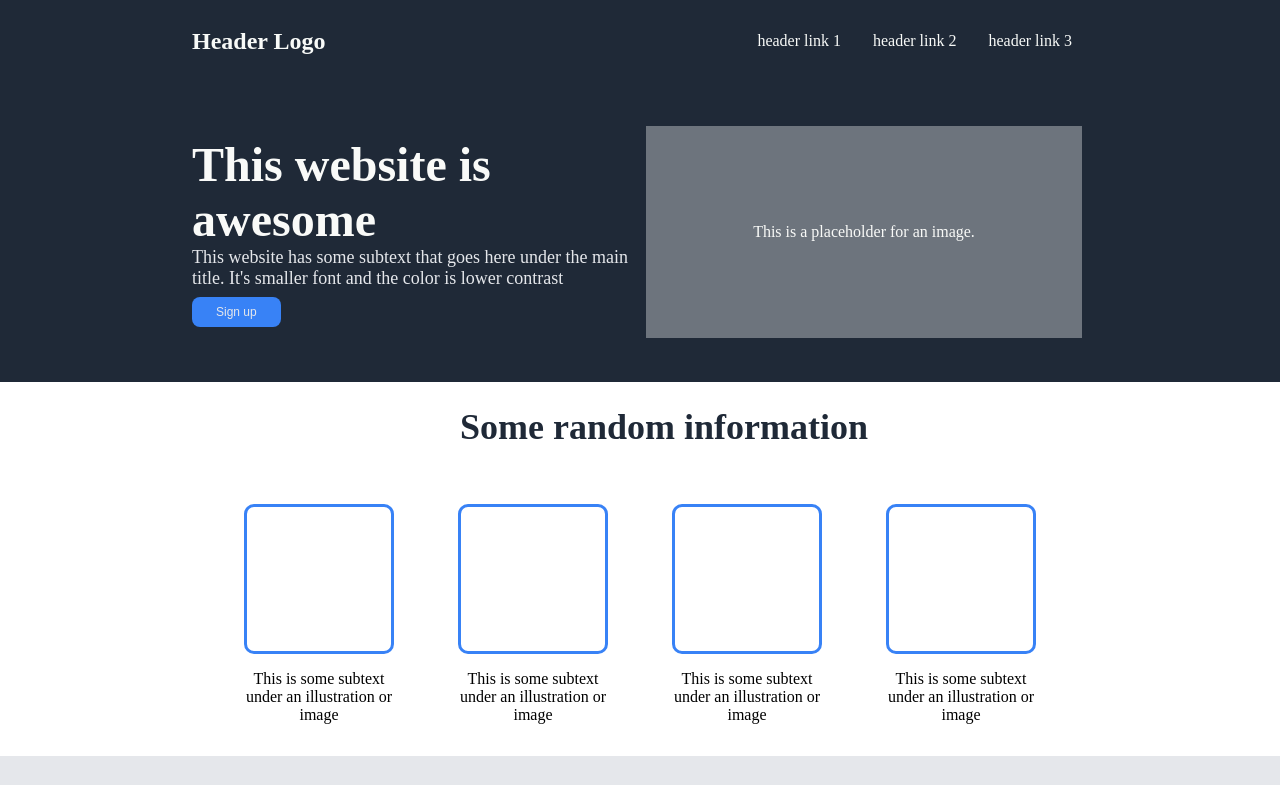
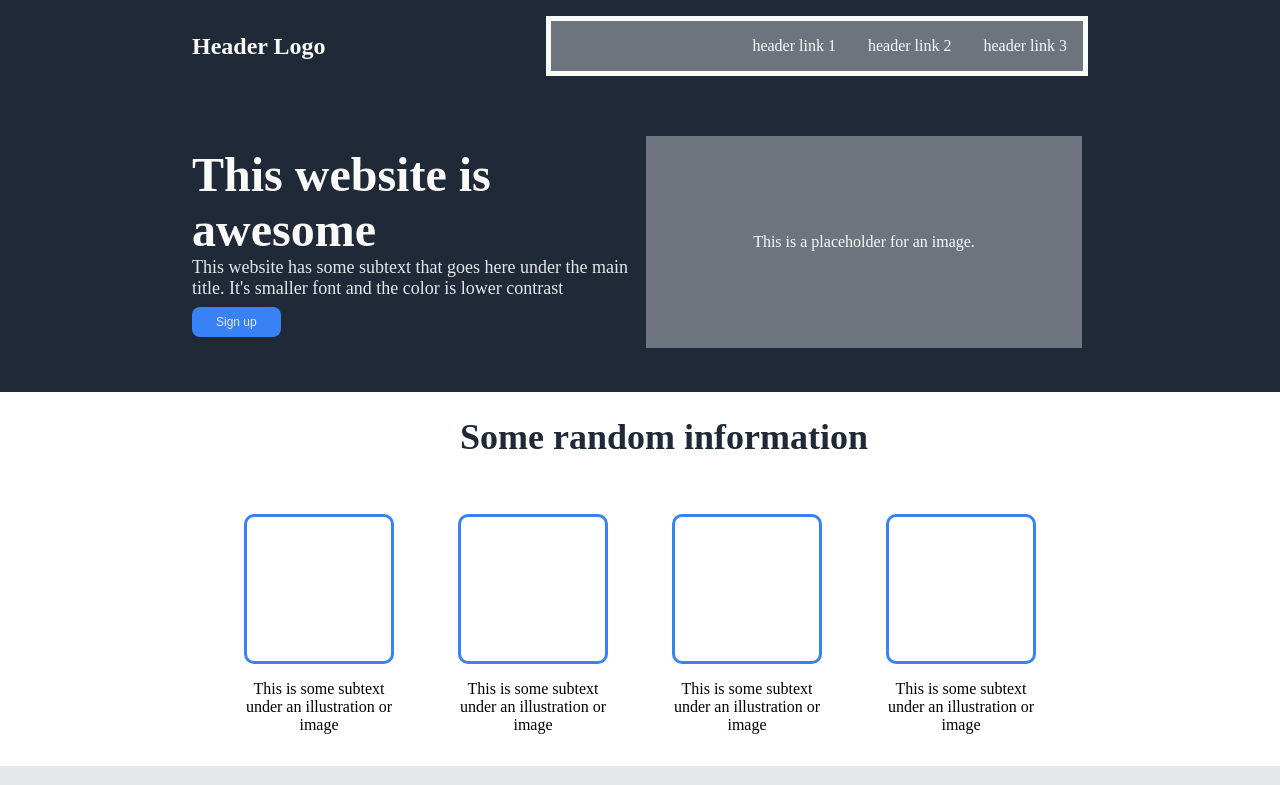
Before and after one commit to AnupriyaBiswas22/WisdmlabsAssignment_HTML, a plain HTML site: page index.html in a window 1280 px wide. In both pictures the pointer is over the element 819 px from the left and 41 px from the top of the page. Shown: the top 785 px of the page. Drawn offline with Linux system fonts and the light colour scheme.

Commit message:
Navbar Hover

```diff
--- a/style.css
+++ b/style.css
@@ -264,3 +264,9 @@ footer{
     }
 
 }
+
+nav .topbar .links:hover{
+    background-color: #6D747D;
+    border-width: 5px;
+    border-style: solid;
+}
```
